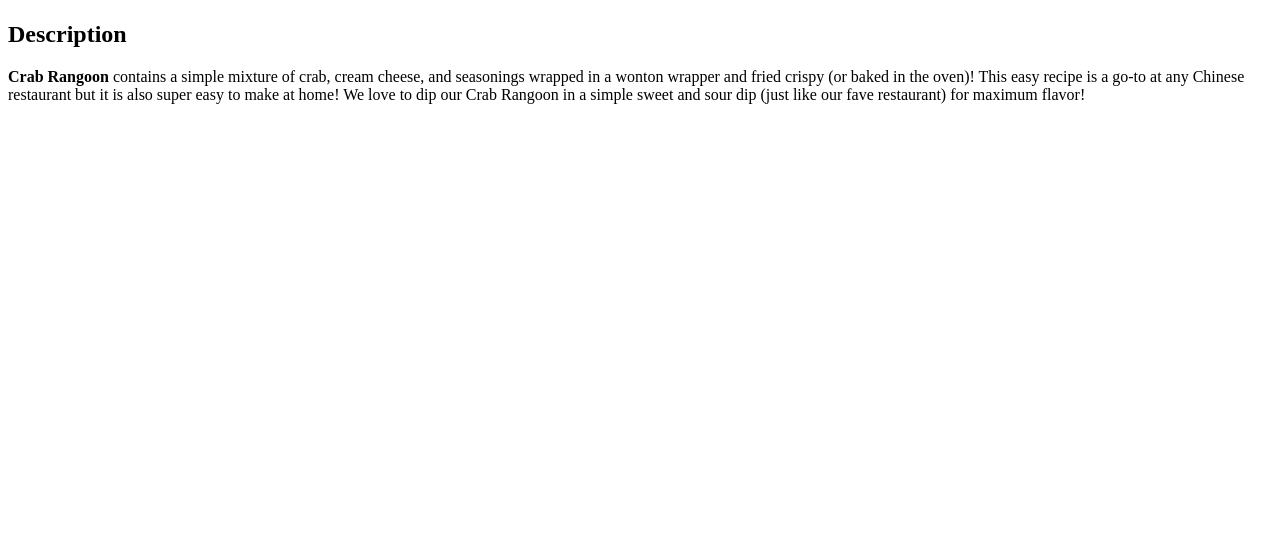
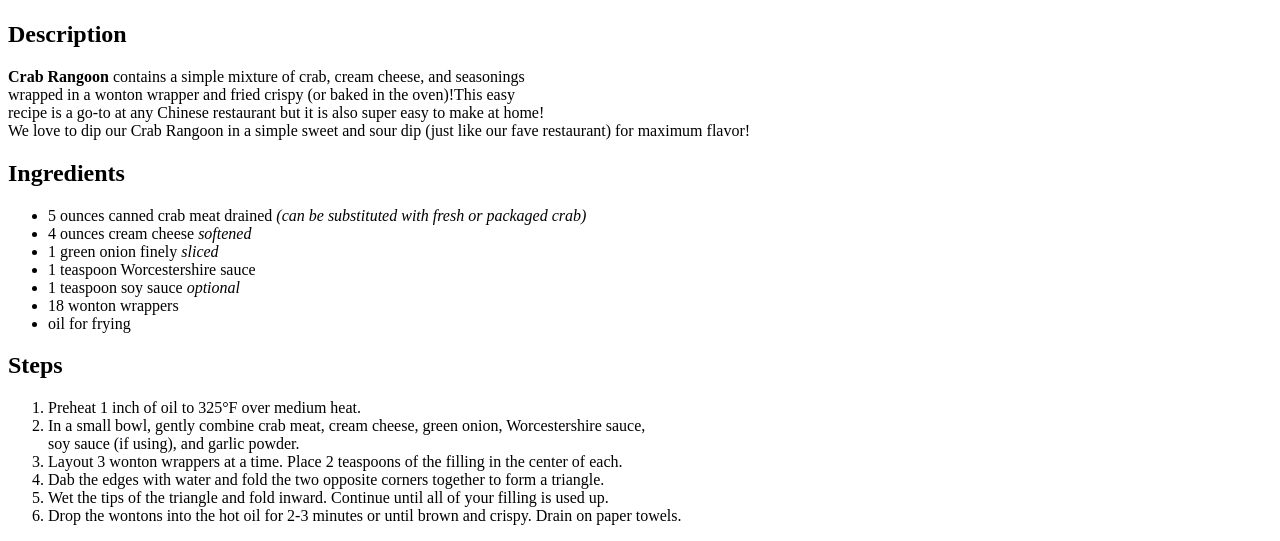
Before and after one commit to QQArrieta/odin-recipes, a plain HTML site: page recipes/crab-rangoon.html in a window 1280 px wide. Shown: the part 383-924 px from the top of the page. Before the commit the page ends 800 px from the top, so only its background shows below. Drawn offline with Linux system fonts and the light colour scheme.

Commit message:
Add Ingredients and steps to recipe

```diff
--- a/recipes/crab-rangoon.html
+++ b/recipes/crab-rangoon.html
@@ -8,14 +8,32 @@
 </head>
 <body>
     <h1>Crab Rangoon</h1>
-    <img src="https://www.spendwithpennies.com/wp-content/uploads/2014/02/crab-rangoon-watermarked.jpg">
+    <img src="https://www.spendwithpennies.com/wp-content/uploads/2014/02/crab-rangoon-watermarked.jpg" alt="Crab Rangoon">
     <h2>Description</h2>
     <p>
-        <strong>Crab Rangoon</strong> contains a simple mixture of crab, cream cheese, and seasonings wrapped in a wonton wrapper and fried crispy (or baked in the oven)!
-
-        This easy recipe is a go-to at any Chinese restaurant but it is also super easy to make at home!
-
+        <strong>Crab Rangoon</strong> contains a simple mixture of crab, cream cheese, and seasonings<br>
+        wrapped in a wonton wrapper and fried crispy (or baked in the oven)!This easy<br>
+        recipe is a go-to at any Chinese restaurant but it is also super easy to make at home!<br>
         We love to dip our Crab Rangoon in a simple sweet and sour dip (just like our fave restaurant) for maximum flavor!
     </p>
+    <h2>Ingredients</h2>
+        <ul>
+            <li>5 ounces canned crab meat drained <em>(can be substituted with fresh or packaged crab)</em></li>
+            <li>4 ounces cream cheese <em>softened</em></li>
+            <li>1 green onion finely <em>sliced</em></li>
+            <li>1 teaspoon Worcestershire sauce</li>
+            <li>1 teaspoon soy sauce <em>optional</em></li>
+            <li>18 wonton wrappers</li>
+            <li>oil for frying</li>
+        </ul>
+    <h2>Steps</h2>
+        <ol>
+            <li>Preheat 1 inch of oil to 325°F over medium heat.</li>
+            <li>In a small bowl, gently combine crab meat, cream cheese, green onion, Worcestershire sauce,<br> soy sauce (if using), and garlic powder.</li>
+            <li>Layout 3 wonton wrappers at a time. Place 2 teaspoons of the filling in the center of each.</li>
+            <li>Dab the edges with water and fold the two opposite corners together to form a triangle.</li>
+            <li>Wet the tips of the triangle and fold inward. Continue until all of your filling is used up.</li>
+            <li>Drop the wontons into the hot oil for 2-3 minutes or until brown and crispy. Drain on paper towels.</li>
+        </ol>
 </body>
 </html>
```
